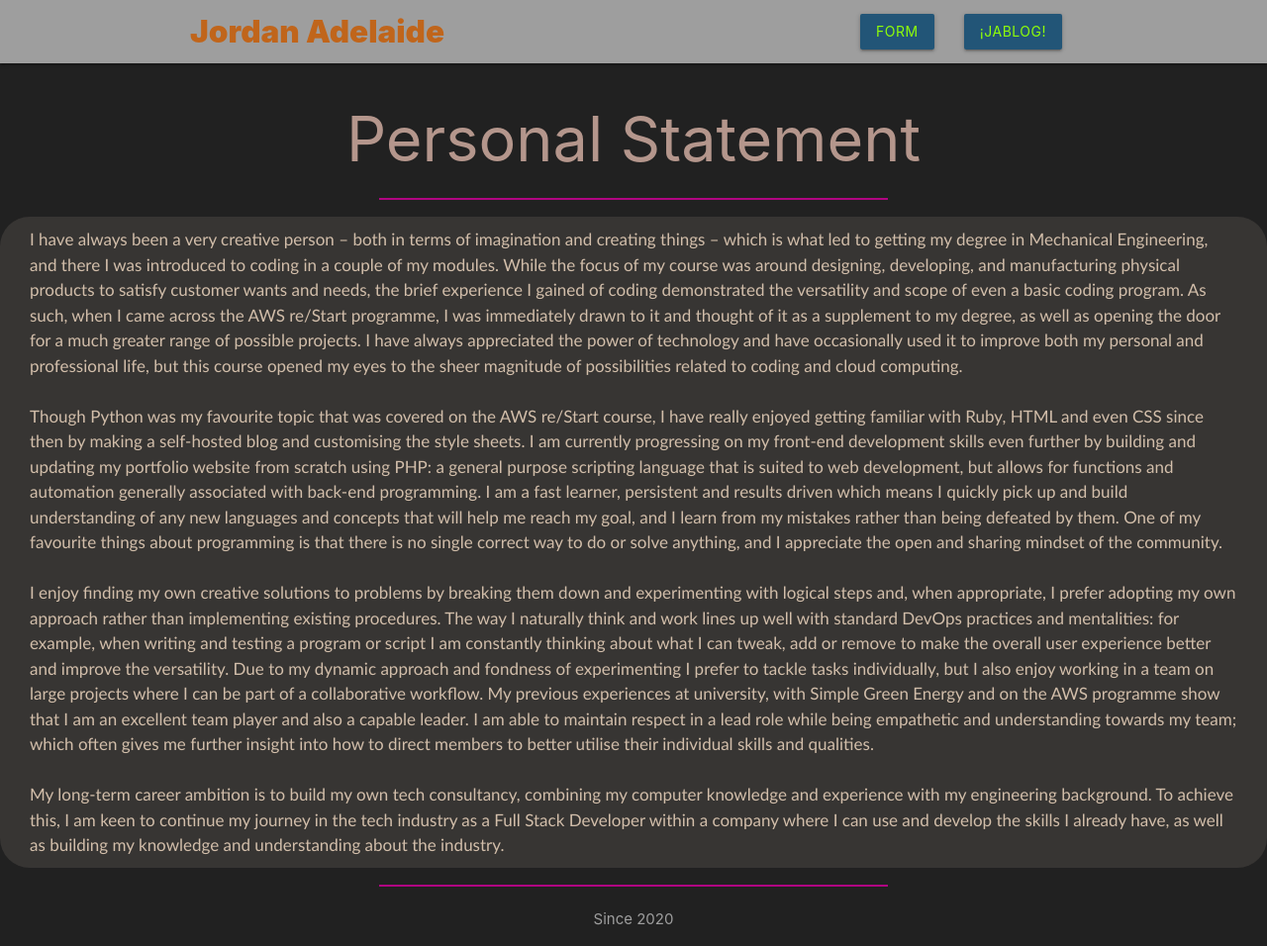
After one commit to jAdelaide/Portfolio, a PHP site: page /personalStatement.php in a window 1280 px wide. The commit adds this page. Shown: the whole page at 99% size. Run offline with PHP 8.4, Linux system fonts and the light colour scheme.

Commit message:
Personal statement and some formatting

```diff
--- /dev/null
+++ b/cv.php
@@ -0,0 +1,2 @@
+<?php require 'templates/header.php'; ?>
+<?php include ''; ?>
--- /dev/null
+++ b/personalStatement.php
@@ -0,0 +1,18 @@
+<?php require 'templates/header.php'; ?>
+
+<h1 style="text-align: center; color: rgb(180, 150, 140)">Personal Statement</h1>
+
+<hr width="40%" color="rbg(3, 57, 82)">
+
+<p style="padding-left: 30px; padding-right: 30px; padding-top: 10px; padding-bottom: 10px; background-color: rgba(182, 169, 152, 0.15); border-radius: 30px; color: rgb(210, 190, 170); font-size: 17px; font-family: candara">I have always been a very creative person – both in terms of imagination and creating things – which is what led to getting my degree in Mechanical Engineering, and there I was introduced to coding in a couple of my modules. While the focus of my course was around designing, developing, and manufacturing physical products to satisfy customer wants and needs, the brief experience I gained of coding demonstrated the versatility and scope of even a basic coding program. As such, when I came across the AWS re/Start programme, I was immediately drawn to it and thought of it as a supplement to my degree, as well as opening the door for a much greater range of possible projects. I have always appreciated the power of technology and have occasionally used it to improve both my personal and professional life, but this course opened my eyes to the sheer magnitude of possibilities related to coding and cloud computing.<br></br>
+
+Though Python was my favourite topic that was covered on the AWS re/Start course, I have really enjoyed getting familiar with Ruby, HTML and even CSS since then by making a self-hosted blog and customising the style sheets. I am currently progressing on my front-end development skills even further by building and updating my portfolio website from scratch using PHP: a general purpose scripting language that is suited to web development, but allows for functions and automation generally associated with back-end programming. I am a fast learner, persistent and results driven which means I quickly pick up and build understanding of any new languages and concepts that will help me reach my goal, and I learn from my mistakes rather than being defeated by them. One of my favourite things about programming is that there is no single correct way to do or solve anything, and I appreciate the open and sharing mindset of the community.<br></br>
+
+I enjoy finding my own creative solutions to problems by breaking them down and experimenting with logical steps and, when appropriate, I prefer adopting my own approach rather than implementing existing procedures. The way I naturally think and work lines up well with standard DevOps practices and mentalities: for example, when writing and testing a program or script I am constantly thinking about what I can tweak, add or remove to make the overall user experience better and improve the versatility. Due to my dynamic approach and fondness of experimenting I prefer to tackle tasks individually, but I also enjoy working in a team on large projects where I can be part of a collaborative workflow. My previous experiences at university, with Simple Green Energy and on the AWS programme show that I am an excellent team player and also a capable leader. I am able to maintain respect in a lead role while being empathetic and understanding towards my team; which often gives me further insight into how to direct members to better utilise their individual skills and qualities.<br></br>
+
+My long-term career ambition is to build my own tech consultancy, combining my computer knowledge and experience with my engineering background. To achieve this, I am keen to continue my journey in the tech industry as a Full Stack Developer within a company where I can use and develop the skills I already have, as well as building my knowledge and understanding about the industry.</p>
+
+<hr width="40%" color="rbg(3, 57, 82)">
+
+<?php include 'templates/footer.php'; ?>
+</html>
--- a/templates/header.php
+++ b/templates/header.php
@@ -28,10 +28,10 @@
 <body class="grey darken-4" style="color: rgb(250, 250, 250)">
     <nav class="grey">
         <div class="container">
-            <a href="/portfolio" class="brand-logo brand-text" style="font-weight: 900">Jordan Adelaide</a>
+            <a href="/portfolio" class="brand-logo brand-text" style="font-weight: 900" title="Home page">Jordan Adelaide</a>
             <ul id="nav-mobile" class="right hide-on-small-and-down">
-                <li><a href="http://localhost/portfolio/form.php" class="btn brand">Form</a></li>
-                <li><a href="https://jadelaide.github.io/-JaBlog-/" class="btn brand">¡JaBlog!</a></li>
+                <li><a href="form.php" class="btn brand" alt="Button for form" title="See my example form">Form</a></li>
+                <li><a href="https://jadelaide.github.io/-JaBlog-/" class="btn brand" target="_blank" alt="Button for blog" title="Open blog in new tab">¡JaBlog!</a></li>
             </ul>
         </div>
     </nav>
```
Also changed, not shown: details.php (+2 -5 lines), index.php (+10 -12 lines).
